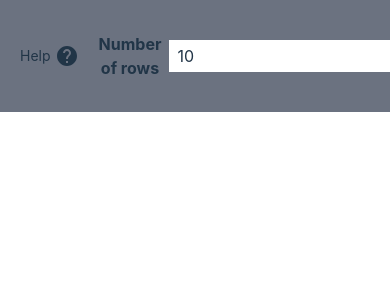
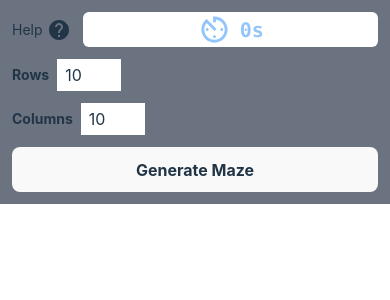
Before and after one commit to Annmayn/dizzy_maze, a React (Vite) app: page / in a window 390 px wide. Shown: the top 300 px of the page. Built offline with nearby package versions, Linux system fonts and the light colour scheme.

Commit message:
fix(header): make mobile friendly

```diff
--- a/src/maze/components/mazeBuilder.tsx
+++ b/src/maze/components/mazeBuilder.tsx
@@ -1,4 +1,4 @@
-import { FormEvent, useRef, useState } from "react";
+import { FormEvent, useEffect, useRef, useState } from "react";
 import Maze, { MazeType } from "./maze.tsx";
 import { generateMaze } from "../utils/generateMaze.ts";
 import { Alert, Slide, Snackbar } from "@mui/material";
@@ -11,12 +11,30 @@ const MazeBuilder = () => {
   const [col, setCol] = useState<number | undefined>();
   const rowRef = useRef<HTMLInputElement>(null);
   const colRef = useRef<HTMLInputElement>(null);
+  const headerRef = useRef<HTMLDivElement>(null);
+  const [headerHeight, setHeaderHeight] = useState(0);
   const [maze, setMaze] = useState<MazeType>();
   const [openSnackBar, setOpenSnackBar] = useState(false);
   const [startTimer, setStartTimer] = useState(false);
   const [currentTime, setCurrentTime] = useState(0);
   const [hasGameEnded, setHasGameEnded] = useState(false);
   const [showSolution, setShowSolution] = useState(false);
+
+  useEffect(() => {
+    const header = headerRef.current;
+    if (!header) return;
+
+    const updateHeight = () => setHeaderHeight(header.offsetHeight);
+    updateHeight();
+
+    const observer = new ResizeObserver(updateHeight);
+    observer.observe(header);
+    window.addEventListener("resize", updateHeight);
+    return () => {
+      observer.disconnect();
+      window.removeEventListener("resize", updateHeight);
+    };
+  }, []);
 
   const setParsedSize = (
     size: string,
@@ -69,7 +87,11 @@ const MazeBuilder = () => {
         setShowSolution,
       }}
     >
-      <div className="fixed top-0 left-0 w-full flex gap-x-5 justify-between items-center bg-gray-500 p-5">
+      <div
+        ref={headerRef}
+        className="fixed top-0 left-0 z-10 w-full flex flex-col md:flex-row gap-3 md:gap-x-5 justify-between items-stretch md:items-center bg-gray-500 p-3 md:p-5"
+      >
+        <div className="flex justify-between items-center gap-3 w-full md:w-auto">
           <p
             className="flex items-center gap-x-1 text-sm cursor-pointer"
             onClick={() => {
@@ -78,6 +100,8 @@ const MazeBuilder = () => {
           >
             Help <Help height={"10px"} width={"10px"} />
           </p>
+          <Timer />
+        </div>
         <Snackbar
           open={openSnackBar}
           onClose={() => setOpenSnackBar(false)}
@@ -100,38 +124,46 @@ const MazeBuilder = () => {
           </Alert>
         </Snackbar>
 
-        <form onSubmit={handleSubmit}>
-          <div className="flex gap-x-12">
+        <form onSubmit={handleSubmit} className="w-full md:w-auto min-w-0">
+          <div className="flex flex-col md:flex-row gap-3 md:gap-x-12 items-stretch md:items-center">
             <div className="flex gap-x-2 items-center">
-              <label className="font-bold" htmlFor={"mazeRow"}>
-                Number of rows
+              <label
+                className="font-bold text-sm md:text-base whitespace-nowrap"
+                htmlFor={"mazeRow"}
+              >
+                Rows
               </label>
               <input
                 id="mazeRow"
-                className="h-8 p-2"
+                className="h-8 p-2 w-16 min-w-0"
                 ref={rowRef}
                 defaultValue={10}
               />
             </div>
             <div className="flex gap-x-2 items-center">
-              <label className="font-bold" htmlFor={"mazeCol"}>
-                Number of columns
+              <label
+                className="font-bold text-sm md:text-base whitespace-nowrap"
+                htmlFor={"mazeCol"}
+              >
+                Columns
               </label>
               <input
                 id="mazeCol"
-                className="h-8 p-2"
+                className="h-8 p-2 w-16 min-w-0"
                 ref={colRef}
                 defaultValue={10}
               />
             </div>
-            <button type="submit" className="font-bold">
+            <button type="submit" className="font-bold whitespace-nowrap">
               {maze ? "Regenerate Maze" : "Generate Maze"}
             </button>
           </div>
         </form>
-        <Timer />
       </div>
-      <div className="h-full w-full justify-between">
+      <div
+        className="h-full w-full justify-between"
+        style={{ paddingTop: headerHeight }}
+      >
         {row && col && maze && (
           <div className="bg-white h-full w-full">
             <Maze row={row} col={col} generatedMaze={maze} />
--- a/src/maze/components/timer.tsx
+++ b/src/maze/components/timer.tsx
@@ -30,7 +30,7 @@ const Timer = () => {
 
   return (
     <div
-      className={`min-w-60 bg-white rounded-md px-5 text-blue-300 font-mono font-semibold text-3xl flex gap-x-3 items-center
+      className={`w-full md:w-auto md:min-w-60 bg-white rounded-md px-3 md:px-5 text-blue-300 font-mono font-semibold text-xl md:text-3xl flex gap-x-2 md:gap-x-3 items-center
        ${startTimer ? "justify-start" : "justify-center"}`}
     >
       <AvTimer fontSize="large" />
```
Lines whose indentation alone changed are shown as unchanged.
